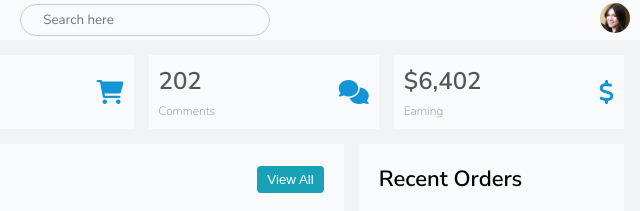
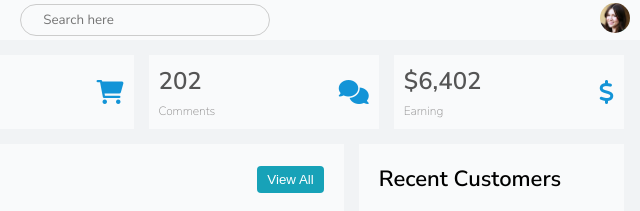
Before and after one commit to joel-nambala/sales-dashboard, a website: page index.html in a window 1280 px wide. Shown: the top 211 px of the page, 640-1280 px from the left. Drawn offline with Linux system fonts and the light colour scheme.

```diff
--- a/index.html
+++ b/index.html
@@ -172,7 +172,7 @@
         </table>
       </div>
       <div class="customers">
-        <h3 class="heading-3">Recent orders</h3>
+        <h3 class="heading-3">Recent customers</h3>
         <div class="customer">
           <img
             src="img/customer-1.png"
```
